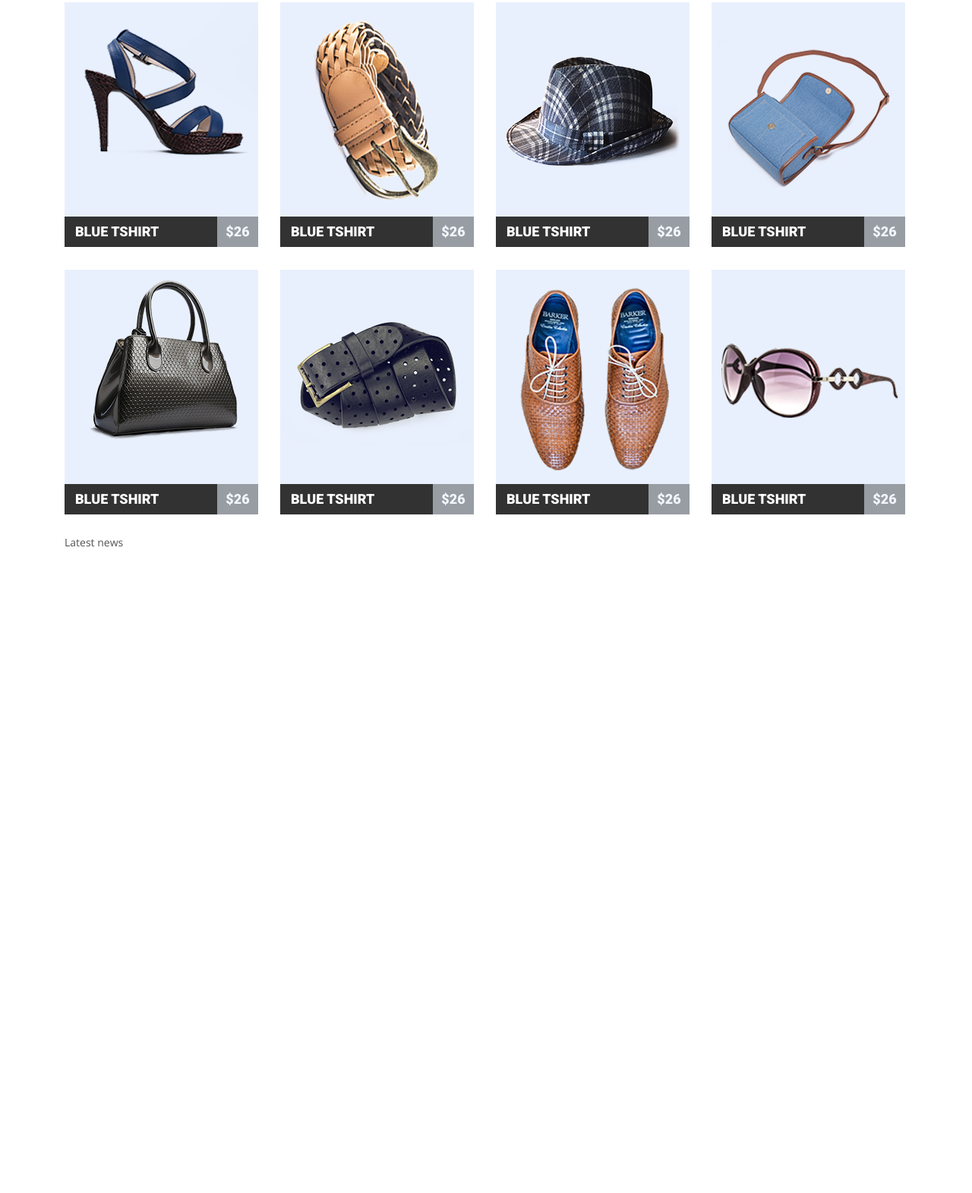
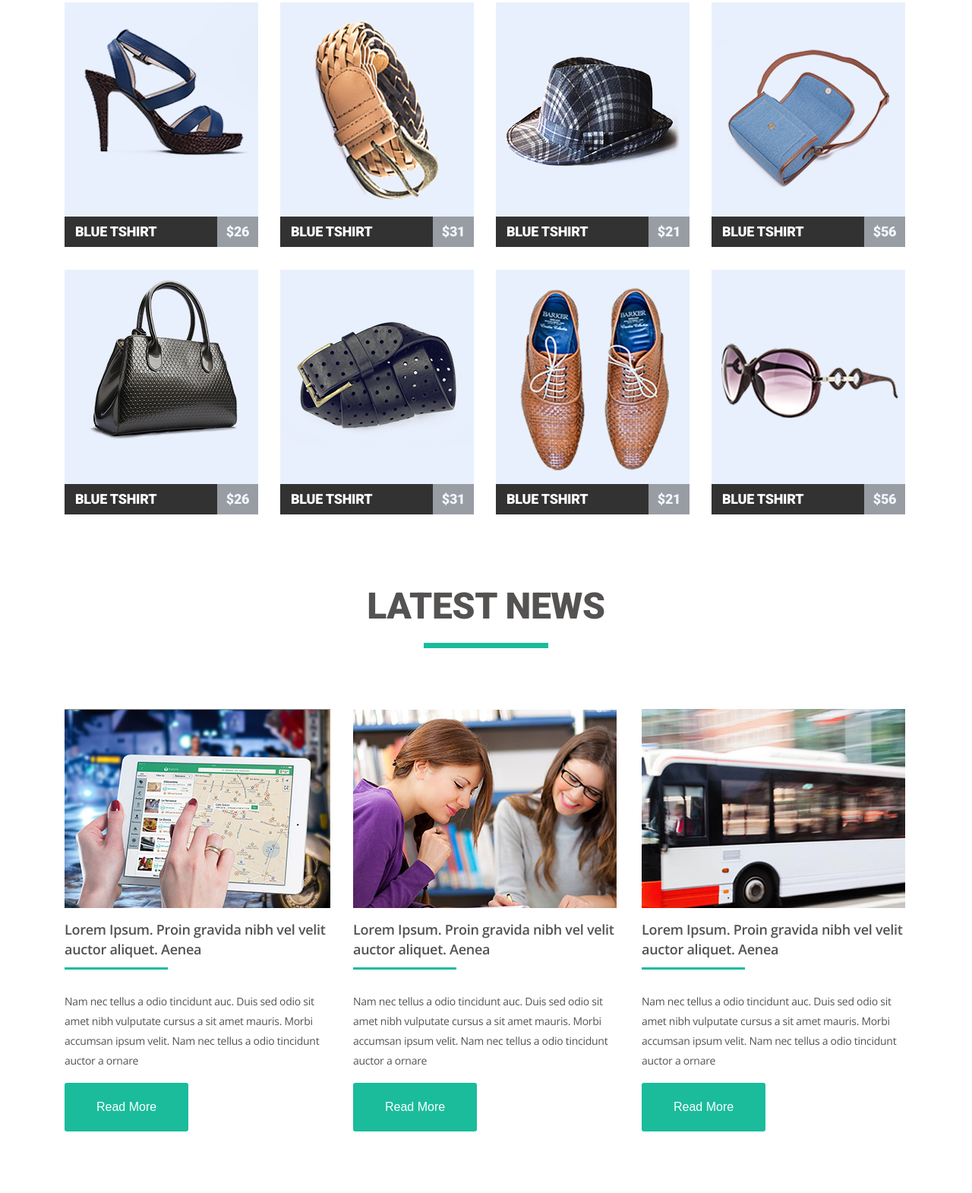
Before and after one commit to TarasGrynik/goit-fe-course, a plain HTML site: page html-css/module-04/index.html in a window 1280 px wide. Shown: the part 342-1912 px from the top of the page at 76% size. Before the commit the page ends 1065 px from the top, so only its background shows below. Drawn offline with nearby package versions, Linux system fonts and the light colour scheme.

Commit message:
added news section

```diff
--- a/html-css/module-04/css/style.css
+++ b/html-css/module-04/css/style.css
@@ -6,6 +6,7 @@
 body {
   font-family: 'Open Sans', Arial, Helvetica, sans-serif;
   font-size: 14px;
+  letter-spacing: -0.02em;
   color: var(--text-color);
 }
 
@@ -86,7 +87,7 @@ img {
   margin-bottom: 92px;
 }
 
-.featured-prod__title:after {
+.section-title:after {
   content: "";
   display: block;
   width: 164px;
@@ -95,11 +96,19 @@ img {
   margin: 32px auto 0;
 }
 
+.featured-prod {
+  margin-bottom: 105px;
+}
+
 .featured-prod__item {
-  background-color:#e9f0fd;
+  background-color: #e9f0fd;
   margin-bottom: 30px;
   width: 255px;
   float: left;
+}
+
+.featured-prod__item:nth-last-child(-n+4) {
+  margin-bottom: 0;
 }
 
 .right-gap {
@@ -118,9 +127,8 @@ img {
 .featured-prod__price {
   font: 900 18px/32px "Roboto", Arial, Helvetica, sans-serif;
   color: #fff;
+  padding: 4px 0px;
   background-color: #323232;
-  height: 40px;
-  line-height: 40px;
   box-sizing: border-box;
   text-transform: uppercase;
 }
@@ -128,7 +136,6 @@ img {
 .featured-prod__name {
   width: 201px;
   float: left;
-  padding-left: 14px;
 }
 
 .featured-prod__price {
@@ -141,4 +148,68 @@ img {
 .featured-prod__name-link {
   display: block;
   color: #fff;
+  padding-left: 14px;
 }
+
+/* LATEST NEWS SECTION */
+
+.latest-news::after {
+  content: "";
+  display: table;
+  clear: both;
+}
+
+.latest-news__title {
+  margin-bottom: 80px;
+}
+
+.latest-news__blog {
+  width: 350px;
+  float: left;
+  margin-right: 30px;
+}
+
+.latest-news__blog:last-child {
+  margin-right: 0px;
+}
+
+.latest-news__blog-img {
+  margin-bottom: 15px;
+}
+
+.latest-news__blog-title {
+  font-weight: 600;
+  font-size: 18px;
+  line-height: 26px;
+  margin-bottom: 29px;
+}
+
+.latest-news__blog-title:after {
+  content: "";
+  display: block;
+  width: 136px;
+  height: 3px;
+  background-color: var(--style-elem-color);
+  margin-top: 11px;
+}
+
+.latest-news__blog-text {
+  line-height: 26px;
+  font-weight: 400;
+  margin-bottom: 16px;
+}
+
+.latest-news__blog-btn {
+  display: block;
+  padding: 19px 42px;
+  margin-bottom: 81px;
+  background-color: var(--style-elem-color);
+  cursor: pointer;
+  border: none;
+
+  border-radius: 3px;
+  font-weight: 300;
+  font-size: 16px;
+  color: #fff;
+  line-height: 26px;
+}
--- a/html-css/module-04/index.html
+++ b/html-css/module-04/index.html
@@ -1,15 +1,16 @@
 <!DOCTYPE html>
 <html lang="en">
-
   <head>
-  <meta charset="UTF-8">
-  <meta name="viewport" content="width=device-width, initial-scale=1.0">
-  <meta http-equiv="X-UA-Compatible" content="ie=edge">
+    <meta charset="UTF-8" />
+    <meta name="viewport" content="width=device-width, initial-scale=1.0" />
+    <meta http-equiv="X-UA-Compatible" content="ie=edge" />
     <title>Mart</title>
-  <link rel="stylesheet" href="./css/reset.css">
-  <link href="https://fonts.googleapis.com/css?family=Open+Sans:300,400,600,700|Roboto:300,400,700,900&display=swap"
-    rel="stylesheet">
-  <link rel="stylesheet" href="./css/style.css">
+    <link rel="stylesheet" href="./css/reset.css" />
+    <link
+      href="https://fonts.googleapis.com/css?family=Open+Sans:300,400,600,700|Roboto:300,400,700,900&display=swap"
+      rel="stylesheet"
+    />
+    <link rel="stylesheet" href="./css/style.css" />
   </head>
 
   <body>
@@ -43,94 +44,189 @@
         </nav>
       </header>
       <main class="main">
+        <!-- START FEATURED PRODUCT SECTION -->
         <section class="featured-prod">
           <h2 class="featured-prod__title section-title">Feature products</h2>
           <ul class="featured-prod__list clearfix">
             <li class="featured-prod__item right-gap">
               <a href="#" class="featured-prod__link">
-              <img src="./img/products/blue-women-shoes.png" alt="blue women shoes" width="255" height="282">
+                <img
+                  src="./img/products/blue-women-shoes.png"
+                  alt="blue women shoes"
+                  width="255"
+                  height="282"
+                />
               </a>
               <h3 class="featured-prod__name">
-              <a class="featured-prod__name-link" href="#">Blue Tshirt
-              </a>
+                <a class="featured-prod__name-link" href="#">Blue Tshirt </a>
               </h3>
               <div class="featured-prod__price">&#36;26</div>
             </li>
             <li class="featured-prod__item right-gap">
               <a href="#" class="featured-prod__link">
-              <img src="./img/products/men-belt.png" alt="blue women shoes" width="255" height="282">
+                <img
+                  src="./img/products/men-belt.png"
+                  alt="blue women shoes"
+                  width="255"
+                  height="282"
+                />
               </a>
               <h3 class="featured-prod__name">
-              <a class="featured-prod__name-link" href="#">Blue Tshirt
+                <a class="featured-prod__name-link" href="#">Blue Tshirt </a>
+              </h3>
+              <div class="featured-prod__price">&#36;31</div>
+            </li>
+            <li class="featured-prod__item right-gap">
+              <a href="#" class="featured-prod__link">
+                <img
+                  src="./img/products/men-hat.png"
+                  alt="blue women shoes"
+                  width="255"
+                  height="282"
+                />
               </a>
+              <h3 class="featured-prod__name">
+                <a class="featured-prod__name-link" href="#">Blue Tshirt </a>
+              </h3>
+              <div class="featured-prod__price">&#36;21</div>
+            </li>
+            <li class="featured-prod__item">
+              <a href="#" class="featured-prod__link">
+                <img
+                  src="./img/products/purse.png"
+                  alt="blue women shoes"
+                  width="255"
+                  height="282"
+                />
+              </a>
+              <h3 class="featured-prod__name">
+                <a class="featured-prod__name-link" href="#">Blue Tshirt </a>
+              </h3>
+              <div class="featured-prod__price">&#36;56</div>
+            </li>
+            <li class="featured-prod__item right-gap">
+              <a href="#" class="featured-prod__link">
+                <img
+                  src="./img/products/black-purse.png"
+                  alt="blue women shoes"
+                  width="255"
+                  height="282"
+                />
+              </a>
+              <h3 class="featured-prod__name">
+                <a class="featured-prod__name-link" href="#">Blue Tshirt </a>
               </h3>
               <div class="featured-prod__price">&#36;26</div>
             </li>
             <li class="featured-prod__item right-gap">
               <a href="#" class="featured-prod__link">
-              <img src="./img/products/men-hat.png" alt="blue women shoes" width="255" height="282">
+                <img
+                  src="./img/products/men-black-belt.png"
+                  alt="blue women shoes"
+                  width="255"
+                  height="282"
+                />
               </a>
               <h3 class="featured-prod__name">
-              <a class="featured-prod__name-link" href="#">Blue Tshirt
+                <a class="featured-prod__name-link" href="#">Blue Tshirt </a>
+              </h3>
+              <div class="featured-prod__price">&#36;31</div>
+            </li>
+            <li class="featured-prod__item right-gap">
+              <a href="#" class="featured-prod__link">
+                <img
+                  src="./img/products/men-shoes.png"
+                  alt="blue women shoes"
+                  width="255"
+                  height="282"
+                />
               </a>
+              <h3 class="featured-prod__name">
+                <a class="featured-prod__name-link" href="#">Blue Tshirt </a>
               </h3>
-            <div class="featured-prod__price">&#36;26</div>
+              <div class="featured-prod__price">&#36;21</div>
             </li>
             <li class="featured-prod__item">
               <a href="#" class="featured-prod__link">
-              <img src="./img/products/purse.png" alt="blue women shoes" width="255" height="282">
+                <img
+                  src="./img/products/women-sunglasses.png"
+                  alt="blue women shoes"
+                  width="255"
+                  height="282"
+                />
               </a>
               <h3 class="featured-prod__name">
-              <a class="featured-prod__name-link" href="#">Blue Tshirt
-              </a>
+                <a class="featured-prod__name-link" href="#">Blue Tshirt </a>
               </h3>
-            <div class="featured-prod__price">&#36;26</div>
-          </li>
-          <li class="featured-prod__item right-gap">
-            <a href="#" class="featured-prod__link">
-              <img src="./img/products/black-purse.png" alt="blue women shoes" width="255" height="282">
-            </a>
-            <h3 class="featured-prod__name">
-              <a class="featured-prod__name-link" href="#">Blue Tshirt
-              </a>
-            </h3>
-            <div class="featured-prod__price">&#36;26</div>
-          </li>
-          <li class="featured-prod__item right-gap">
-            <a href="#" class="featured-prod__link">
-              <img src="./img/products/men-black-belt.png" alt="blue women shoes" width="255" height="282">
-            </a>
-            <h3 class="featured-prod__name">
-              <a class="featured-prod__name-link" href="#">Blue Tshirt
-              </a>
-            </h3>
-            <div class="featured-prod__price">&#36;26</div>
-          </li>
-          <li class="featured-prod__item right-gap">
-            <a href="#" class="featured-prod__link">
-              <img src="./img/products/men-shoes.png" alt="blue women shoes" width="255" height="282">
-            </a>
-            <h3 class="featured-prod__name">
-              <a class="featured-prod__name-link" href="#">Blue Tshirt
-              </a>
-            </h3>
-            <div class="featured-prod__price">&#36;26</div>
-          </li>
-          <li class="featured-prod__item">
-            <a href="#" class="featured-prod__link">
-              <img src="./img/products/women-sunglasses.png" alt="blue women shoes" width="255" height="282">
-            </a>
-            <h3 class="featured-prod__name">
-              <a class="featured-prod__name-link" href="#">Blue Tshirt
-              </a>
-            </h3>
-            <div class="featured-prod__price">&#36;26</div>
+              <div class="featured-prod__price">&#36;56</div>
             </li>
           </ul>
         </section>
-      <section class="latest-news">Latest news</section>
+        <!-- START LATEST NEWS SECTION -->
+        <section class="latest-news">
+          <h2 class="latest-news__title section-title">Latest news</h2>
+          <article class="latest-news__blog">
+            <img
+              class="latest-news__blog-img"
+              src="./img/news/show-direction.jpg"
+              alt="show direction on ipad"
+              width="350"
+              height="262"
+            />
+            <h3 class="latest-news__blog-title">
+              Lorem Ipsum. Proin gravida nibh vel velit auctor aliquet. Aenea
+            </h3>
+            <p class="latest-news__blog-text">
+              Nam nec tellus a odio tincidunt auc. Duis sed odio sit amet nibh
+              vulputate cursus a sit amet mauris. Morbi accumsan ipsum velit.
+              Nam nec tellus a odio tincidunt auctor a ornare
+            </p>
+            <button class="latest-news__blog-btn" type="submit">
+              Read More
+            </button>
+          </article>
+          <article class="latest-news__blog">
+            <img
+              class="latest-news__blog-img"
+              src="./img/news/girls-study.jpg"
+              alt="girls study"
+              width="350"
+              height="262"
+            />
+            <h3 class="latest-news__blog-title">
+              Lorem Ipsum. Proin gravida nibh vel velit auctor aliquet. Aenea
+            </h3>
+            <p class="latest-news__blog-text">
+              Nam nec tellus a odio tincidunt auc. Duis sed odio sit amet nibh
+              vulputate cursus a sit amet mauris. Morbi accumsan ipsum velit.
+              Nam nec tellus a odio tincidunt auctor a ornare
+            </p>
+            <button class="latest-news__blog-btn" type="submit">
+              Read More
+            </button>
+          </article>
+          <article class="latest-news__blog">
+            <img
+              class="latest-news__blog-img"
+              src="./img/news/bus.jpg"
+              alt="bus"
+              width="350"
+              height="262"
+            />
+            <h3 class="latest-news__blog-title">
+              Lorem Ipsum. Proin gravida nibh vel velit auctor aliquet. Aenea
+            </h3>
+            <p class="latest-news__blog-text">
+              Nam nec tellus a odio tincidunt auc. Duis sed odio sit amet nibh
+              vulputate cursus a sit amet mauris. Morbi accumsan ipsum velit.
+              Nam nec tellus a odio tincidunt auctor a ornare
+            </p>
+            <button class="latest-news__blog-btn" type="submit">
+              Read More
+            </button>
+          </article>
+        </section>
       </main>
     </div>
   </body>
-
 </html>
```
Lines whose indentation alone changed are shown as unchanged.
